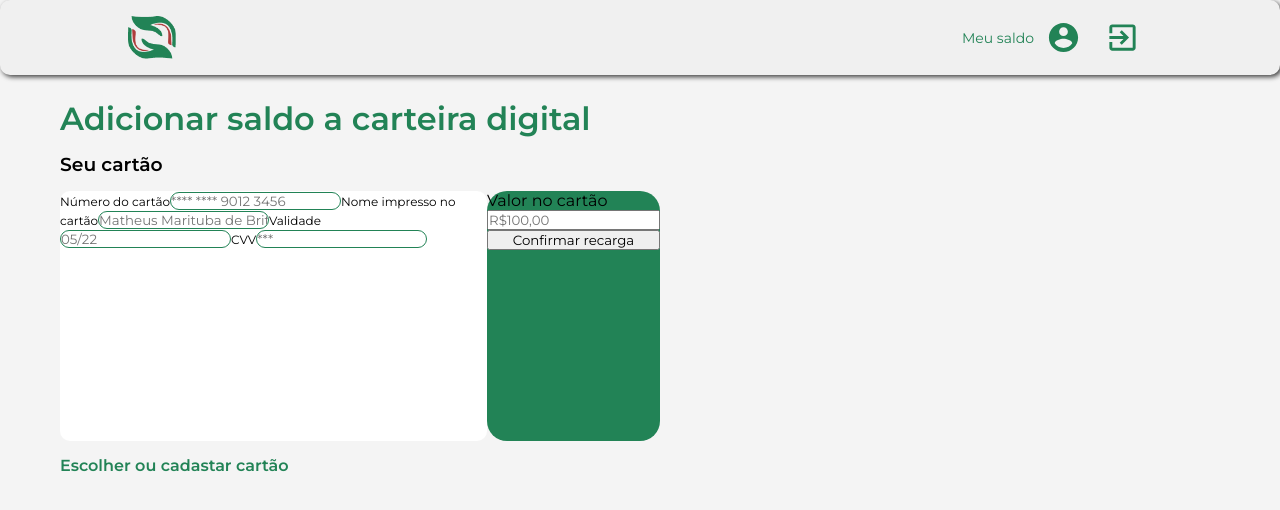
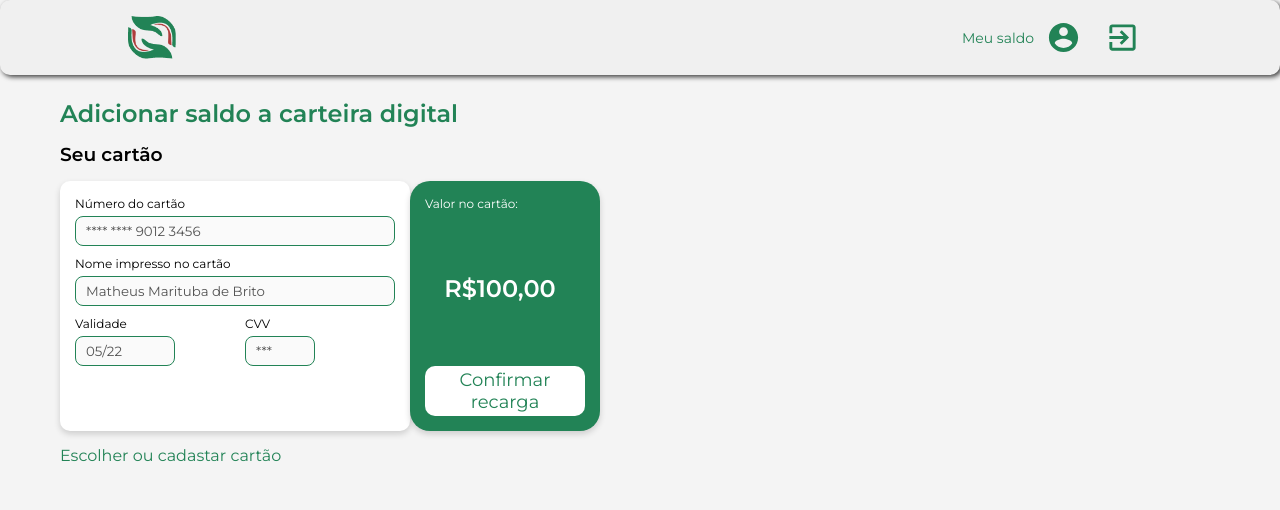
Before and after one commit to Math-maz/hackathon-getnet-frontend, a React (Create React App) app: page /carteira in a window 1280 px wide. Shown: the top 510 px of the page. Built offline with nearby package versions, Linux system fonts and the light colour scheme; no server answers.

Commit message:
Wallet styles

```diff
--- a/src/pages/Wallet/index.js
+++ b/src/pages/Wallet/index.js
@@ -1,6 +1,8 @@
-import React from "react";
+import React, { useState } from "react";
+import { Link } from 'react-router-dom';
+// import Api from "../../lib/Api";
+import Navbar from "../../Components/BaseNavbar";
 import { makeStyles } from "@material-ui/styles";
-import Navbar from "../../Components/BaseNavbar";
 import MyStyles from "../../assets/styles/MyStyles";
 
 const useStyles = makeStyles({
@@ -15,6 +17,12 @@ const useStyles = makeStyles({
   textContainer: {
     marginTop: '15px',
     color: MyStyles.colors.primary,
+    '& a': {
+      width: '100%',
+      textDecoration: 'none',
+      color: MyStyles.colors.primary,
+      textDecoration: 'none'
+    }
   },
   formContainer: {
     marginTop: '15px'
@@ -28,51 +36,141 @@ const useStyles = makeStyles({
   whiteContainer: {
     background: 'white',
     borderRadius: '10px',
+    width: '350px',
+    padding: '15px',
+    boxShadow: '0px 3px 6px #00000029',
     '& label': {
       fontSize: '12px',
     },
     '& input': {
-      borderRadius: '10px',
+      borderRadius: '8px',
+      height: '30px',
       border: `1px solid ${MyStyles.colors.primary}`,
+      paddingLeft: '10px',
+      marginTop: '5px'
     }
   },
   greenContainer: {
     background: MyStyles.colors.primary,
+    color: 'white',
     borderRadius: '20px',
     display: 'flex',
-    flexDirection: 'column'
+    flexDirection: 'column',
+    justifyContent: 'space-between',
+    padding: '15px',
+    boxShadow: '0px 3px 6px #00000029',
+    '& label': {
+      fontSize: '12px',
+    },
+  },
+  inputContainer: {
+    display: 'flex',
+    flexDirection: 'column',
+    marginBottom: '10px'
+  },
+  amountInput: {
+    backgroundColor: 'inherit',
+    border: 'none',
+    color: 'white',
+    outline: 'none',
+    fontSize: '24px',
+    fontWeight: 'bold',
+    width: '150px',
+    textAlign: 'center'
+  },
+  btnSubmit: {
+    width: '160px',
+    height: '50px',
+    fontSize: '18px',
+    color: MyStyles.colors.primary,
+    backgroundColor: 'white',
+    border: 'none',
+    borderRadius: '10px',
   }
 });
 
 export default function Wallet () {
+  const [creditCard, setCreditCard] = useState('**** **** 9012 3456');
+  const [clientName, setClientName] = useState('Matheus Marituba de Brito');
+  const [expirationDate, setExpirationDate] = useState('05/22');
+  const [verificationNumber, setVerificationNumber] = useState('***');
+  const [increaseAmount, setIncreaseAmount] = useState('R$100,00');
+
+  function handleSubmit(e) {
+    e.preventDefault();
+  }
+
   const classes = useStyles();
   return(
     <>
       <Navbar />
       <div className={classes.root}>
-        <h1 className={classes.textContainer}>Adicionar saldo a carteira digital</h1>
+        <h2 className={classes.textContainer}>Adicionar saldo a carteira digital</h2>
         <h3 className={classes.textContainer} style={{color: 'black'}}>Seu cartão</h3>
         <div className={classes.formContainer}>
           <form className={classes.form}>
             <div className={classes.whiteContainer}>
-              <label for='creditCard'>Número do cartão</label>
-              <input id='creditCard' placeholder='**** **** 9012 3456' type='text' />
-              <label for='clientName'>Nome impresso no cartão</label>
-              <input id='clinetName' placeholder='Matheus Marituba de Brito' type='text' />
-              <label for='expirationDate'>Validade</label>
-              <input id='expirationDate' placeholder='05/22' type='text' />
-              <label for='verificationNumber'>CVV</label>
-              <input id='verificationNumber' placeholder='***' type='text' />
+              <div className={classes.inputContainer}>
+                <label htmlFor='creditCard'>Número do cartão</label>
+                <input
+                  style={{ width: '320px'}}
+                  id='creditCard'
+                  value={creditCard}
+                  type='text'
+                  disabled
+                />
+              </div>
+              <div className={classes.inputContainer}>
+                <label htmlFor='clientName'>Nome impresso no cartão</label>
+                <input
+                  style={{ width: '320px'}}
+                  id='clientName'
+                  value={clientName}
+                  type='text'
+                  disabled
+                />
+              </div>
+              <div style={{display: 'flex', flexDirection: 'row', justifyContent: 'space-between', width: '240px'}}>
+                <div className={classes.inputContainer}>
+                  <label htmlFor='expirationDate'>Validade</label>
+                  <input
+                    style={{ width: '100px'}}
+                    id='expirationDate'
+                    value={expirationDate}
+                    type='text'
+                    disabled
+                  />
+                </div>
+                <div className={classes.inputContainer}>
+                  <label htmlFor='verificationNumber'>CVV</label>
+                  <input
+                    style={{ width: '70px'}}
+                    id='verificationNumber'
+                    value={verificationNumber}
+                    type='text'
+                    disabled
+                  />
+                </div>
+              </div>
             </div>
             <div className={classes.greenContainer}>
-              <label for='increaseAmount'>Valor no cartão</label>
-              <input id='increaseAmount' placeholder='R$100,00' type='text' />
-
-              <button type='submit'>Confirmar recarga</button>
+              <label htmlFor='increaseAmount'>Valor no cartão:</label>
+              <input
+                className={classes.amountInput}
+                id='increaseAmount'
+                value={increaseAmount}
+                onChange={e => setIncreaseAmount(e.target.vakue)}
+                type='text'
+              />
+              <button className={classes.btnSubmit} type='submit'>Confirmar recarga</button>
             </div>
           </form>
         </div>
-        <h4 className={classes.textContainer}>Escolher ou cadastar cartão</h4>
+          <p className={classes.textContainer}>
+            <Link to='/carteira'>
+              Escolher ou cadastar cartão
+            </Link>
+          </p>
       </div>
     </>
   );
```
